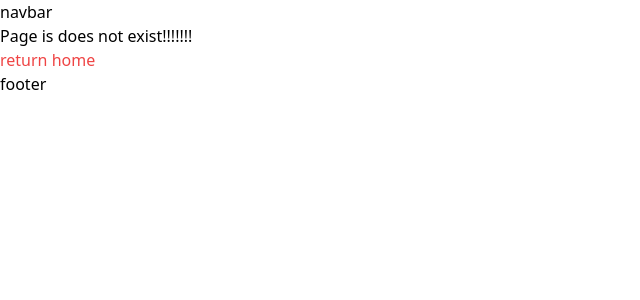
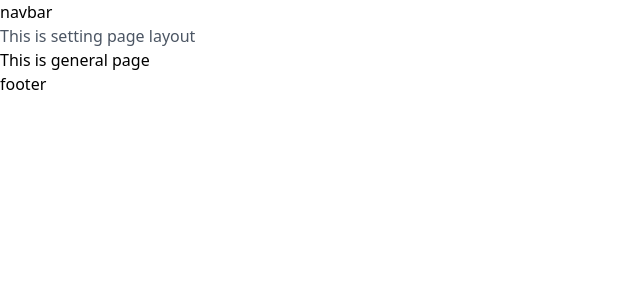
Before and after one commit to HasnathAhmedTamim/nextjs-project1, a Next.js app: page /general in a window 1280 px wide. Before the commit this address had no page. Shown: the top 300 px of the page, without its empty margins (0-640 px from the left). Built offline with nearby package versions, Linux system fonts and the light colour scheme.

Commit message:
nested layout and route group layouts

```diff
--- /dev/null
+++ b/app/(user)/(setting)/general/page.tsx
@@ -0,0 +1,11 @@
+import React from 'react'
+
+const GeneralPage = () => {
+    return (
+        <div>
+            This is general page
+        </div>
+    )
+}
+
+export default GeneralPage
--- /dev/null
+++ b/app/(user)/(setting)/layout.tsx
@@ -0,0 +1,14 @@
+import React from 'react'
+
+const SettingLayout = ({ children }: { children: React.ReactNode }) => {
+    return (
+        <div>
+            <div>
+                <h3 className='text-gray-600'>This is setting page layout</h3>
+            </div>
+            {children}
+        </div>
+    )
+}
+
+export default SettingLayout
--- /dev/null
+++ b/app/(user)/(setting)/security/page.tsx
@@ -0,0 +1,11 @@
+import React from 'react'
+
+const SecurityPage = () => {
+    return (
+        <div>
+            This is security page
+        </div>
+    )
+}
+
+export default SecurityPage
```
